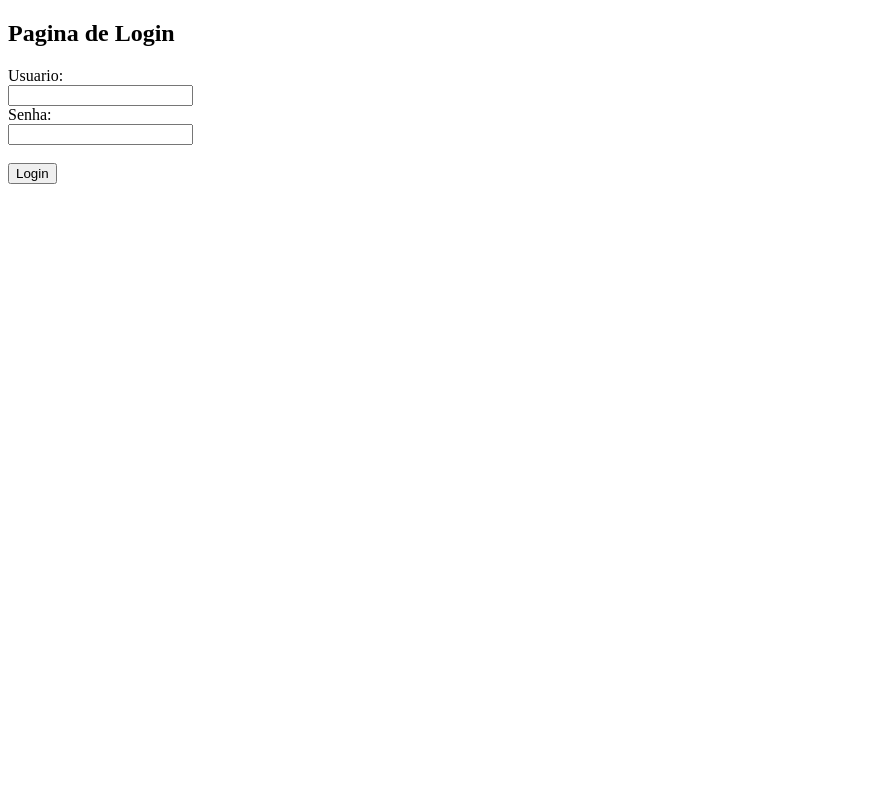
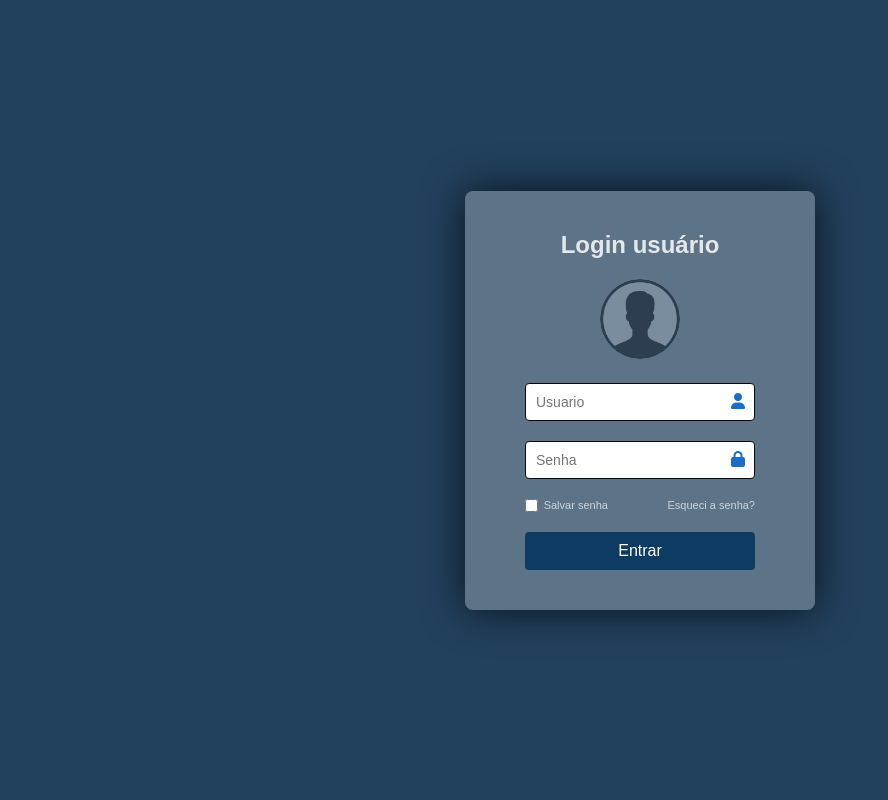
Before and after one commit to pablokonrath/projeto-login, a PHP site: page / in a window 1280 px wide. Shown: the whole page, without its empty margins (0-888 px from the left). Run offline with PHP 8.4, Linux system fonts and the light colour scheme.

Commit message:
finalizando-projeto

```diff
--- /dev/null
+++ b/src/css/style.css
@@ -0,0 +1,109 @@
+* {
+    margin: 0;
+    padding: 0;
+    box-sizing: border-box;
+}
+
+body {
+    display: flex;
+    justify-content: center;
+    align-items: center;
+    height: 100vh;
+    background: #0f314fea;
+    font-family: Arial, sans-serif;
+}
+
+.login-container {
+    display: flex;
+    justify-content: center;
+    align-items: center;
+    width: 200%;
+}
+
+.login-box {
+    background: #ffffff44;
+    padding: 40px 60px;
+    border-radius: 8px;
+    box-shadow: 0 0 40px rgba(0, 0, 0, 0.725);
+    text-align: center;
+    width: 350px;
+}
+
+.login-box h2 {
+    margin-bottom: 20px;
+    color: #fbfbfbda;
+    font-size: 24px;
+}
+
+.avatar {
+    margin-bottom: 20px;
+}
+
+.avatar img {
+    width: 80px;
+    height: 80px;
+    border-radius: 50%;
+    background: #ffffff2e;
+}
+
+.input-group {
+    position: relative;
+    margin-bottom: 20px;
+}
+
+.input-group input {
+    width: 100%;
+    padding: 10px 40px 10px 10px;
+    border: 1px solid #0d0505;
+    border-radius: 4px;
+    font-size: 14px;
+}
+
+.input-group .input-icon {
+    position: absolute;
+    right: 10px;
+    top: 50%;
+    transform: translateY(-50%);
+    color: #1b6dc5;
+}
+
+.checkbox-group {
+    display: flex;
+    justify-content: space-between;
+    align-items: center;
+    margin-bottom: 20px;
+}
+
+.checkbox-group input[type="checkbox"] {
+    margin-right: -54px;
+}
+
+.checkbox-group label {
+    color: #cbd4dc;
+    font-size: 11px; /* Ajuste o tamanho da fonte aqui */
+}
+
+.checkbox-group .forgot-password {
+    color: #cbd4dc;
+    font-size: 11px; /* Ajuste o tamanho da fonte aqui */
+    text-decoration: none;
+}
+
+.checkbox-group .forgot-password:hover {
+    text-decoration: underline;
+}
+
+.login-btn {
+    width: 100%;
+    padding: 10px;
+    background: #0e3b63;
+    border: none;
+    border-radius: 4px;
+    color: #fff;
+    font-size: 16px;
+    cursor: pointer;
+}
+
+.login-btn:hover {
+    background: #0c3153;
+}
--- a/src/index.php
+++ b/src/index.php
@@ -1,17 +1,37 @@
+
 <!DOCTYPE html>
-<html lang="en">
+<html lang="pt-br">
 <head>
     <meta charset="UTF-8">
-    <title>Login</title>
+    <meta name="viewport" content="width=device-width, initial-scale=1.0">
+    <title>Login usuário</title>
+    <link rel="stylesheet" href="./css/style.css">
+    <link rel="stylesheet" href="https://cdnjs.cloudflare.com/ajax/libs/font-awesome/6.0.0-beta3/css/all.min.css">
 </head>
 <body>
-    <h2>Pagina de Login</h2>
-    <form action="login.php" method="post">
-        <label for="username">Usuario:</label><br>
-        <input type="text" id="username" name="username"><br>
-        <label for="password">Senha:</label><br>
-        <input type="password" id="password" name="password"><br><br>
-        <input type="submit" value="Login">
-    </form>
+    <div class="login-container">
+        <div class="login-box">
+            <h2>Login usuário</h2>
+            <div class="avatar">
+                <img src="./image/login.png" alt="User Avatar">
+            </div>
+            <form action="login.php" method="post" >
+                <div class="input-group">
+                    <input type="text" id="username" name="username" placeholder="Usuario" required>
+                    <span class="input-icon"><i class="fas fa-user"></i></span>
+                </div>
+                <div class="input-group">
+                    <input type="password" id="password" placeholder="Senha" required name="password">
+                    <span class="input-icon"><i class="fas fa-lock"></i></span>
+                </div>
+                <div class="checkbox-group">
+                    <input type="checkbox" id="remember-me">
+                    <label for="remember-me">Salvar senha </label>
+                    <a href="#" class="forgot-password">Esqueci a senha?</a>
+                </div>
+                <button type="submit" class="login-btn" value="Login">Entrar</button>
+            </form>
+        </div>
+    </div>
 </body>
 </html>
```
Also changed, not shown: PULL_REQUEST_TEMPLATE.md (+3 -2 lines), readme.md (added), src/image/login.png (added).
